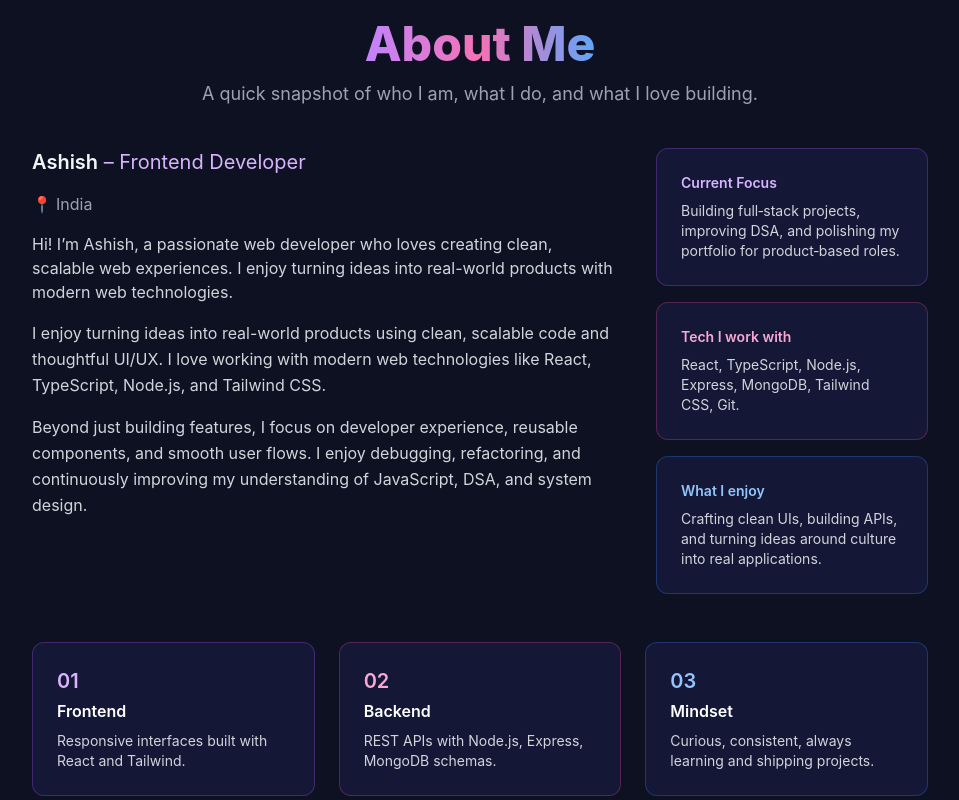
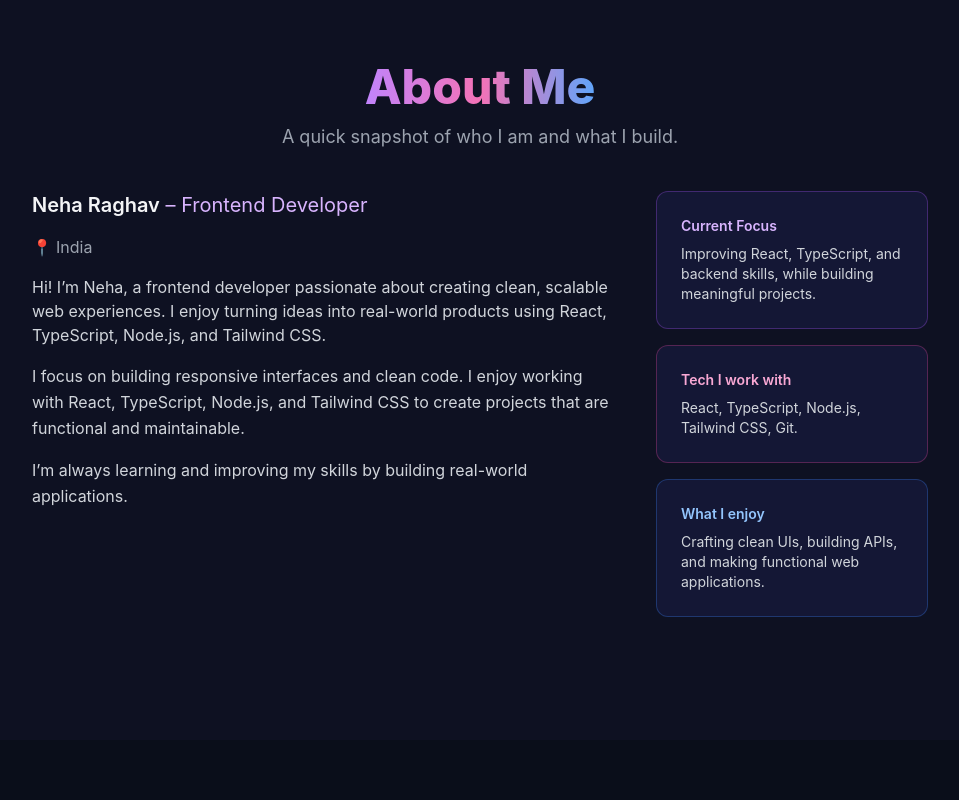
Before and after one commit to neharaghav14/portfolio, a React (Create React App) app: page / in a window 1280 px wide. Shown: the part 860-1660 px from the top of the page, without its empty margins (160-1119 px from the left). Built offline with nearby package versions, Linux system fonts and the light colour scheme.

Commit message:
Static portfolio and then doing practice on backend

```diff
--- a/src/pages/About/About.jsx
+++ b/src/pages/About/About.jsx
@@ -1,11 +1,10 @@
-// src/pages/About/About.jsx - Static version (no API)
+// src/pages/About/About.jsx
 export default function About() {
-  // Hardcoded about data
   const about = {
-    name: "Ashish",
+    name: "Neha Raghav",
     role: "Frontend Developer",
     location: "India",
-    description: "Hi! I’m Ashish, a passionate web developer who loves creating clean, scalable web experiences. I enjoy turning ideas into real-world products with modern web technologies."
+    description: "Hi! I’m Neha, a frontend developer passionate about creating clean, scalable web experiences. I enjoy turning ideas into real-world products using React, TypeScript, Node.js, and Tailwind CSS."
   };
 
   return (
@@ -22,7 +21,7 @@ export default function About() {
             </span>
           </h2>
           <p className="text-sm sm:text-base md:text-lg text-gray-400 max-w-2xl mx-auto">
-            A quick snapshot of who I am, what I do, and what I love building.
+            A quick snapshot of who I am and what I build.
           </p>
         </div>
 
@@ -52,10 +51,10 @@ export default function About() {
 
             <div className="space-y-4 text-sm sm:text-base text-gray-300">
               <p className="leading-relaxed">
-                I enjoy turning ideas into real-world products using clean, scalable code and thoughtful UI/UX. I love working with modern web technologies like React, TypeScript, Node.js, and Tailwind CSS.
+                I focus on building responsive interfaces and clean code. I enjoy working with React, TypeScript, Node.js, and Tailwind CSS to create projects that are functional and maintainable.
               </p>
               <p className="leading-relaxed">
-                Beyond just building features, I focus on developer experience, reusable components, and smooth user flows. I enjoy debugging, refactoring, and continuously improving my understanding of JavaScript, DSA, and system design.
+                I’m always learning and improving my skills by building real-world applications.
               </p>
             </div>
           </div>
@@ -67,7 +66,7 @@ export default function About() {
                 Current Focus
               </h3>
               <p className="text-xs sm:text-sm text-gray-300 leading-relaxed">
-                Building full‑stack projects, improving DSA, and polishing my portfolio for product‑based roles.
+                Improving React, TypeScript, and backend skills, while building meaningful projects.
               </p>
             </div>
 
@@ -76,7 +75,7 @@ export default function About() {
                 Tech I work with
               </h3>
               <p className="text-xs sm:text-sm text-gray-300 leading-relaxed">
-                React, TypeScript, Node.js, Express, MongoDB, Tailwind CSS, Git.
+                React, TypeScript, Node.js, Tailwind CSS, Git.
               </p>
             </div>
 
@@ -85,36 +84,9 @@ export default function About() {
                 What I enjoy
               </h3>
               <p className="text-xs sm:text-sm text-gray-300 leading-relaxed">
-                Crafting clean UIs, building APIs, and turning ideas around culture into real applications.
+                Crafting clean UIs, building APIs, and making functional web applications.
               </p>
             </div>
-          </div>
-        </div>
-
-        {/* Bottom highlights */}
-        <div className="mt-12 grid grid-cols-1 sm:grid-cols-2 md:grid-cols-3 gap-4 sm:gap-6">
-          <div className="bg-[#141735] rounded-xl p-5 sm:p-6 border border-purple-500/30">
-            <p className="text-xl font-semibold text-purple-300 mb-1">01</p>
-            <h4 className="font-semibold mb-2 text-sm sm:text-base">Frontend</h4>
-            <p className="text-xs sm:text-sm text-gray-300">
-              Responsive interfaces built with React and Tailwind.
-            </p>
-          </div>
-
-          <div className="bg-[#141735] rounded-xl p-5 sm:p-6 border border-pink-500/30">
-            <p className="text-xl font-semibold text-pink-300 mb-1">02</p>
-            <h4 className="font-semibold mb-2 text-sm sm:text-base">Backend</h4>
-            <p className="text-xs sm:text-sm text-gray-300">
-              REST APIs with Node.js, Express, MongoDB schemas.
-            </p>
-          </div>
-
-          <div className="bg-[#141735] rounded-xl p-5 sm:p-6 border border-blue-500/30">
-            <p className="text-xl font-semibold text-blue-300 mb-1">03</p>
-            <h4 className="font-semibold mb-2 text-sm sm:text-base">Mindset</h4>
-            <p className="text-xs sm:text-sm text-gray-300">
-              Curious, consistent, always learning and shipping projects.
-            </p>
           </div>
         </div>
       </div>
```
